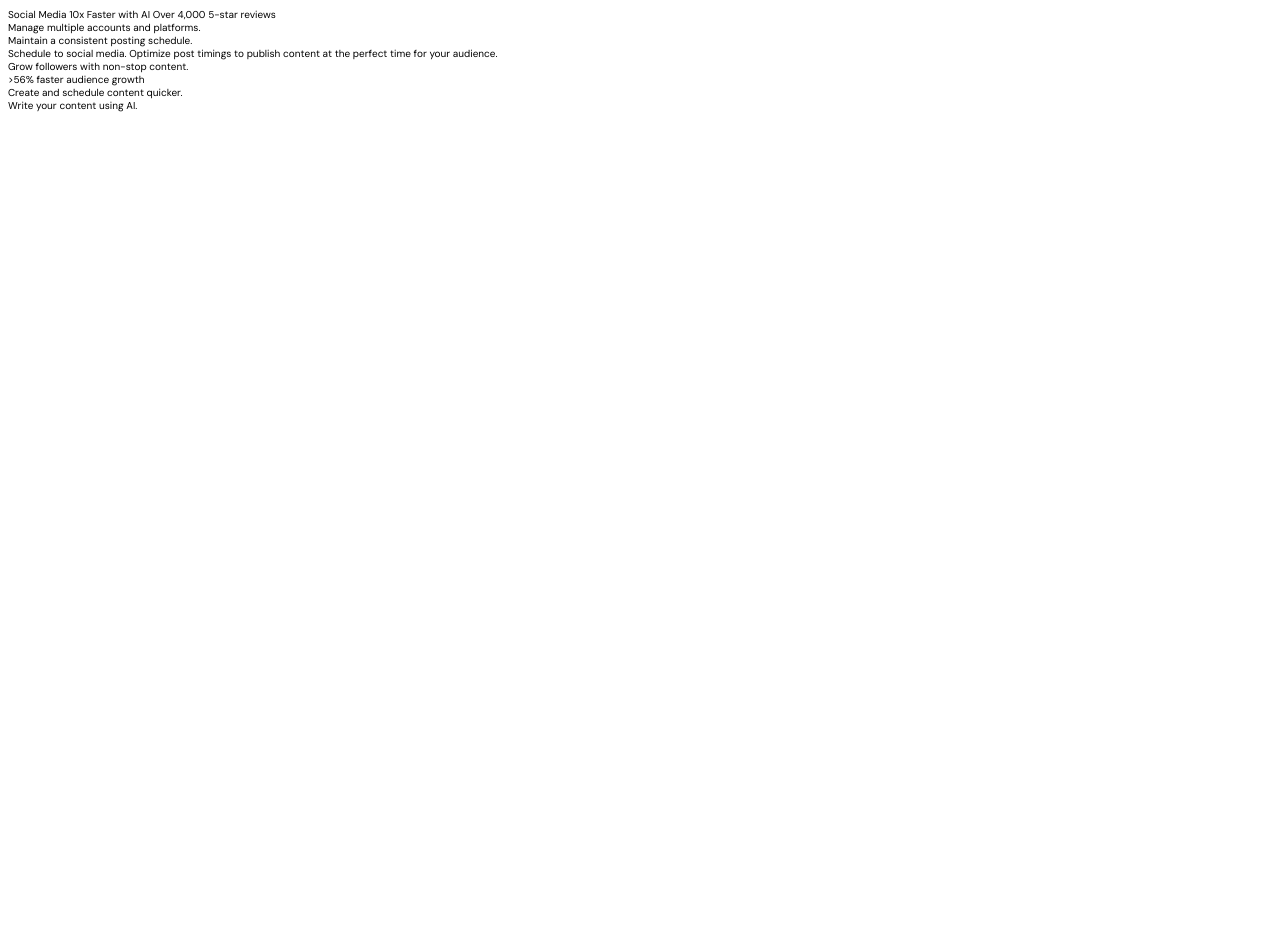
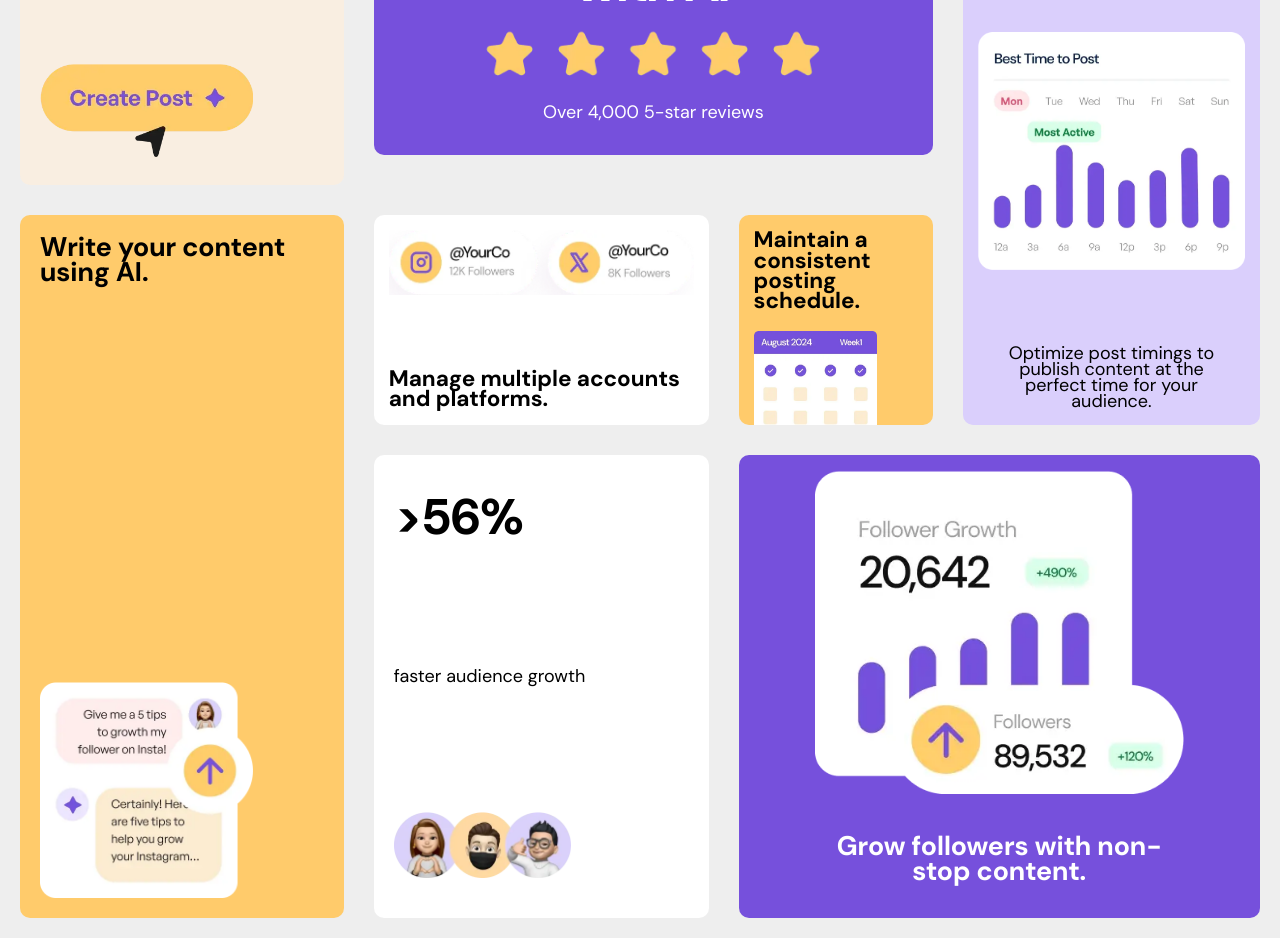
Before and after one commit to djmills89/Bento, a plain HTML site: page index.html in a window 1280 px wide. Before the commit the page ends 800 px from the top, so only its background shows below. Drawn offline with Linux system fonts and the light colour scheme.

Commit message:
Mobile styles done.  Started on desktop styles.

```diff
--- a/index.html
+++ b/index.html
@@ -11,27 +11,45 @@
 </head>
 <body>
 
-  <section>
-    Social Media 10x Faster with AI
-    Over 4,000 5-star reviews
-  </section>
+  <main>
+    <section class="box-one" style="grid-area: box1;">
+      <h1>Social Media <span class="accent-text">10x</span> <em>Faster</em> with AI</h1>
+      <img src="./assets/images/illustration-five-stars.webp" alt="">
+      <p>Over 4,000 5-star reviews</p>
+    </section>
+    <section class="box-two" style="grid-area: box2;">
+      <img src="./assets/images/illustration-multiple-platforms.webp" alt="">
+      <h2>Manage multiple accounts and platforms.</h2>
+    </section>
+    <section class="box-three" style="grid-area: box3;">
+      <h2>Maintain a consistent posting schedule.</h2>
+      <img src="./assets/images/illustration-consistent-schedule.webp" alt="">
+    </section>
+    <section class="box-four" style="grid-area: box4;">
+      <h2>Schedule to social media.</h2>
+      <img src="./assets/images/illustration-schedule-posts.webp" alt="">
+      <p>Optimize post timings to publish content at the perfect time for your audience.</p>
+    </section>
 
-  <section>Manage multiple accounts and platforms.</section>
+    <section class="box-five" style="grid-area: box5;">
+      <img src="./assets/images/illustration-grow-followers.webp" alt="">
+      <h2>Grow followers with non-stop content.</h2>
+    </section>
+    <section class="box-six" style="grid-area: box6;">
+      <h2>>56%</h2>
+      <p>faster audience growth</p>
+      <img src="./assets/images/illustration-audience-growth.webp" alt="">
+    </section>
 
-  <section>Maintain a consistent posting schedule.</section>
-
-  <section>
-    Schedule to social media.
-    Optimize post timings to publish content at the perfect time for your audience.
-  </section>
-
-  <section>Grow followers with non-stop content.</section>
-
-  <section>>56% faster audience growth</section>
-
-  <section>Create and schedule content quicker.</section>
-
-  <section>Write your content using AI.</section>
+    <section class="box-seven" style="grid-area: box7;">
+      <h2>Create and schedule content <span class="accent-text-secondary"><em>quicker</em></span>.</h2>
+      <img src="./assets/images/illustration-create-post.webp" alt="">
+    </section>
+    <section class="box-eight" style="grid-area: box8;">
+      <h2>Write your content using AI.</h2>
+      <img src="./assets/images/illustration-ai-content.webp" alt="">
+    </section>
+  </main>
 
   <!-- <div class="attribution">
     Challenge by <a href="https://www.frontendmentor.io?ref=challenge">Frontend Mentor</a>.
--- a/styles/style.css
+++ b/styles/style.css
@@ -2,6 +2,7 @@
     font-family: 'DM Sans';
     src: url('../assets/fonts/DMSans-VariableFont_opsz\,wght.ttf');
 }
+
 :root {
     --purple-100: hsl(254, 88%, 90%);
     --purple-500: hsl(256, 67%, 59%);
@@ -13,11 +14,186 @@
     --black: hsl(0, 0%, 7%);
 
     --fs-paragraph: 1.8rem;
+    --fs-heading-2: 1.5rem;
     --ff-family: 'DM Sans';
     --fw-normal: 400;
     --fw-bold: 500;
+
+    --spacing-100: 1rem;
+    --spacing-150: 1.5rem;
+    --spacing-200: 2rem;
 }
+
+* {
+    padding: 0;
+    margin: 0;
+    box-sizing: border-box;
+}
+
 html {
     font-size: 62.5%;
     font-family: var(--ff-family);
 }
+
+body {
+    background-color: rgb(238, 238, 238);
+    font-size: var(--fs-paragraph);
+}
+
+main {
+    padding-block: var(--spacing-200);
+    padding-inline: var(--spacing-200);
+    display: grid;
+    gap: 3rem;
+    grid-template-areas:
+    'box1'
+    'box2'
+    'box3'
+    'box4'
+    'box5'
+    'box6'
+    'box7'
+    'box8'
+    ;
+}
+
+section {
+    border-radius: 1rem;
+    width: 100%;
+    padding: var(--spacing-150);
+    display: flex;
+    flex-direction: column;
+    justify-content: space-between;
+    gap: var(--spacing-200);
+    line-height: .9;
+
+    img {
+        width: 100%;
+    }
+}
+
+
+.box-one,
+.box-five {
+    background-color: var(--purple-500);
+    text-align: center;
+}
+
+.box-three,
+.box-eight {
+    background-color: var(--yellow-500);
+}
+
+.box-two,
+.box-six {
+    background-color: var(--white);
+}
+
+.box-one {
+    color: white;
+    h1 {
+        margin-block-start: var(--spacing-200);
+        font-size: 5rem;
+        color: var(--white);
+    }
+    img {
+        width: 65%;
+        align-self: center;
+    }
+    p {
+        margin-block-end: var(--spacing-200);
+    }
+    .accent-text {
+        color: var(--yellow-500);
+    }
+}
+
+.box-two {
+    font-size: var(--fs-heading-2);
+}
+
+.box-three {
+    padding-block-end: 0;
+    overflow: hidden;
+    font-size: var(--fs-heading-2);
+
+    img {
+        width: 75%;
+    }
+}
+
+.box-four {
+    background-color: var(--purple-100);
+    text-align: center;
+    font-size: var(--fs-heading-2);
+    h2 {
+        margin-block: var(--spacing-100);
+    }
+    p {
+        font-size: var(--fs-paragraph);
+        padding-inline: var(--spacing-100);
+    }
+}
+
+.box-five {
+    align-items: center;
+    img {
+        width: 75%;
+    }
+    h2 {
+        margin-block: var(--spacing-200);
+        color: white;
+        width: 75%;
+    }
+}
+
+.box-six {
+    padding: var(--spacing-200);
+    h2 {
+        font-size: 5rem;
+        margin-block: var(--spacing-200);
+    }
+    img {
+        margin-block: var(--spacing-200);
+        width: 60%;
+    }
+}
+
+.box-seven {
+    background-color: var(--yellow-100);
+    padding: var(--spacing-200);
+
+    img {
+        width: 75%;
+    }
+
+    .accent-text-secondary {
+        color: var(--purple-500);
+    }
+}
+
+.box-eight {
+    padding: var(--spacing-200);
+
+    img {
+        width: 75%;
+    }
+}
+
+@media (min-width: 786px) {
+    body {
+        display: flex;
+        justify-content: center;
+        align-items: center;
+        height: 100vh;
+    }
+    main {
+        display: grid;
+        grid-template-areas:
+        'box7 box1 box1 box4'
+        'box7 . . box4'
+        'box8 box2 box3 box4'
+        'box8 box6 box5 box5';
+        max-width: 1350px;
+    }
+}
```
